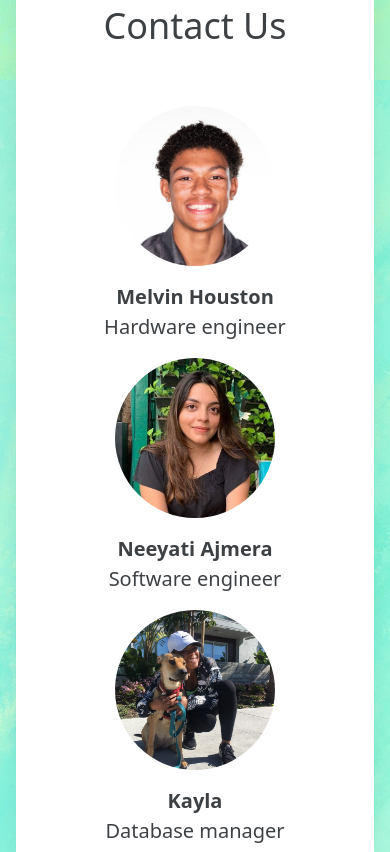
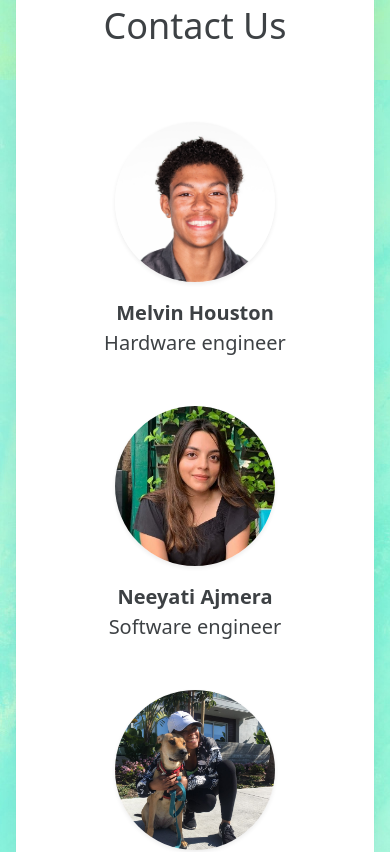
Before and after one commit to snigdha920/community-garden, a Next.js app in the folder app/: page / in a window 390 px wide. Shown: the part 3920-4772 px from the top of the page. Built offline with nearby package versions, Linux system fonts and the light colour scheme.

Commit message:
make contact us responsive and add shadow-sm to images

```diff
--- a/app/components/ContactUs.tsx
+++ b/app/components/ContactUs.tsx
@@ -8,15 +8,33 @@ export const ContactUs: React.FC = () => {
     //This array is used for displaying the photos and roles of project contruibuters
     {
       desc: <ContactPersonDesc name="Melvin Houston" role="Hardware engineer"></ContactPersonDesc>,
-      image: <img src="/images/melvin-pic.jpg" alt="melvin-img" className="rounded-circle" width="160" height="160" />,
+      image: (
+        <img
+          src="/images/melvin-pic.jpg"
+          alt="melvin-img"
+          className="rounded-circle shadow-sm"
+          width="160"
+          height="160"
+        />
+      ),
     },
     {
       desc: <ContactPersonDesc name="Neeyati Ajmera " role="Software engineer"></ContactPersonDesc>,
-      image: <img src="/images/neeyati.jpg" alt="neeyati-img" className="rounded-circle" width="160" height="160" />,
+      image: (
+        <img
+          src="/images/neeyati.jpg"
+          alt="neeyati-img"
+          className="rounded-circle shadow-sm"
+          width="160"
+          height="160"
+        />
+      ),
     },
     {
       desc: <ContactPersonDesc name="Kayla" role="Database manager"></ContactPersonDesc>,
-      image: <img src="/images/kayla.jpeg" alt="kayla-img" className="rounded-circle" width="160" height="160" />,
+      image: (
+        <img src="/images/kayla.jpeg" alt="kayla-img" className="rounded-circle shadow-sm" width="160" height="160" />
+      ),
     },
   ];
 
@@ -29,7 +47,7 @@ export const ContactUs: React.FC = () => {
           <div className="row pad">
             {projectContributers.map((item, index) => {
               return (
-                <div key={index} className="col-lg-4 padding">
+                <div key={index} className="col-lg-4 padding py-3 py-md-0">
                   {item.image}
                   {item.desc}
                 </div>
```
